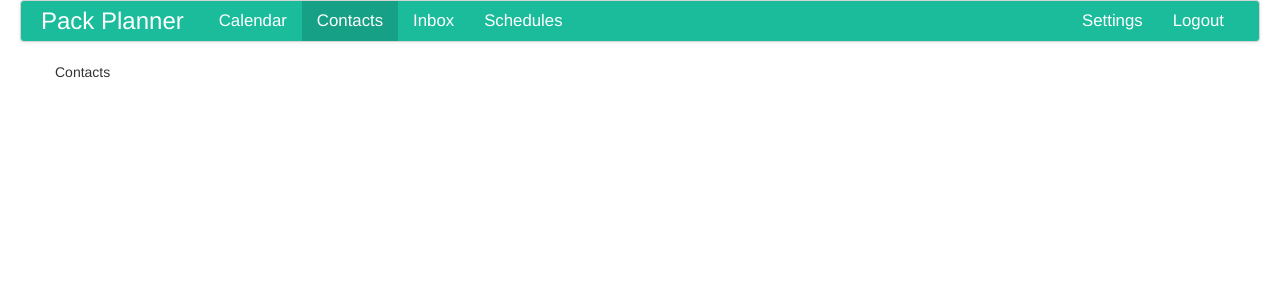
After one commit to rodmk/packplanner, a Django app: page /contacts/ in a window 1280 px wide. The commit adds this page. Shown: the top 300 px of the page. Run offline with Django 3.2, Linux system fonts and the light colour scheme; some libraries are stand-ins or nearby versions.

Commit message:
started to get an outline of the different sections of the site going, navbar highlights the current section using template tags

```diff
--- a/packplanner/templates/base.html
+++ b/packplanner/templates/base.html
@@ -18,13 +18,9 @@
 	    {% block extrahead %}
 	    {% endblock %}
 
-	    <script type="text/javascript">
-	    $(function(){
-	    {% block jquery %}
-	    {% endblock %}
-	    });
-	    </script>
-
+	    <style>
+	    	{% include "css/navbar.css" %}
+	    </style>
 
  	</head>
  	<body>
@@ -32,16 +28,16 @@
  		<div class="container-fluid">
 			<div class="navbar">
 			 	<div class="navbar-inner">
-			    	<a class="brand" href="#">Pack Planner</a>
+			    	<a class="brand" href="/home/">Pack Planner</a>
 			    	<ul class="nav">
-			      		<li class="active"><a href="#">Calendar</a></li>
-					    <li><a href="#">Contacts</a></li>
-					    <li><a href="#">Inbox</a></li>
-					    <li><a href="#">Schedules</a></li>
+			      		<li {% block navbar-calendar-active %}{% endblock %}><a href="/calendar/">Calendar</a></li>
+					    <li {% block navbar-contacts-active %}{% endblock %}><a href="/contacts/">Contacts</a></li>
+					    <li {% block navbar-inbox-active %}{% endblock %}><a href="/inbox/">Inbox</a></li>
+					    <li {% block navbar-schedules-active %}{% endblock %}><a href="/schedules/">Schedules</a></li>
 			    	</ul>
 			   		<ul class="nav pull-right">
-			      		<li><a href="#">Settings</a></li>
-			      		<li><a href="#">Logout</a></li>
+			      		<li {% block navbar-settings-active %}{% endblock %}><a href="/settings/">Settings</a></li>
+			      		<li><a href="/logout/">Logout</a></li>
 			    	</ul>
 			  	</div>
 			</div>
--- /dev/null
+++ b/packplanner/templates/contacts.html
@@ -0,0 +1,23 @@
+{% extends "base.html" %}
+
+{% block extrahead %}
+	<style>
+	</style>
+
+	<script type="text/javascript">
+	</script>
+{% endblock %}
+
+{% block navbar-contacts-active %}
+class="active"
+{% endblock %}
+
+{% block content %}
+	<div class="container">
+		<div class="row">
+			<div class="span12">
+				<p>Contacts</p>
+			</div>
+		</div>
+ 	</div>
+{% endblock %}
--- /dev/null
+++ b/packplanner/templates/css/navbar.css
@@ -0,0 +1,13 @@
+.navbar-inner {
+  background-color: #1ABC9C; /* background color will be black for all browsers */
+  background-image: none;
+  background-repeat: no-repeat;
+  filter: none;
+}
+
+.navbar-inner .active {
+  background-color: #16A085; /* background color will be black for all browsers */
+  background-image: none;
+  background-repeat: no-repeat;
+  filter: none;
+}
--- a/packplanner/templates/index.html
+++ b/packplanner/templates/index.html
@@ -9,6 +9,10 @@
 	<script type="text/javascript">
 		{% include "js/calendar.js" %}
 	</script>
+{% endblock %}
+
+{% block navbar-calendar-active %}
+class="active"
 {% endblock %}
 
 {% block content %}
--- a/packplanner/urls.py
+++ b/packplanner/urls.py
@@ -7,8 +7,13 @@ from django.conf import settings
 
 urlpatterns = patterns('',
     # Examples:
+    url(r'^$', 'packplanner.views.index'),
+    url(r'^home/$', 'packplanner.views.index'),
     url(r'^calendar/$', 'packplanner.views.calendar'),
-    # url(r'^packplanner/', include('packplanner.foo.urls')),
+    url(r'^contacts/$', 'packplanner.views.contacts'),
+    url(r'^inbox/$', 'packplanner.views.inbox'),
+    url(r'^schedules/$', 'packplanner.views.schedules'),
+    url(r'^settings/$', 'packplanner.views.settings'),
 
     # Uncomment the admin/doc line below to enable admin documentation:
     # url(r'^admin/doc/', include('django.contrib.admindocs.urls')),
--- a/packplanner/views.py
+++ b/packplanner/views.py
@@ -1,4 +1,19 @@
 from django.shortcuts import render
+
+def index(request):
+    return render(request, 'index.html', {})
 
 def calendar(request):
     return render(request, 'index.html', {})
+
+def contacts(request):
+    return render(request, 'contacts.html', {})
+
+def inbox(request):
+    return render(request, 'inbox.html', {})
+
+def schedules(request):
+    return render(request, 'schedules.html', {})
+
+def settings(request):
+    return render(request, 'settings.html', {})
```
Also changed, not shown: packplanner/templates/css/calendar.css (+0 -14 lines), packplanner/templates/inbox.html (added, +19 -0 lines), packplanner/templates/schedules.html (added, +19 -0 lines), packplanner/templates/settings.html (added, +19 -0 lines).
